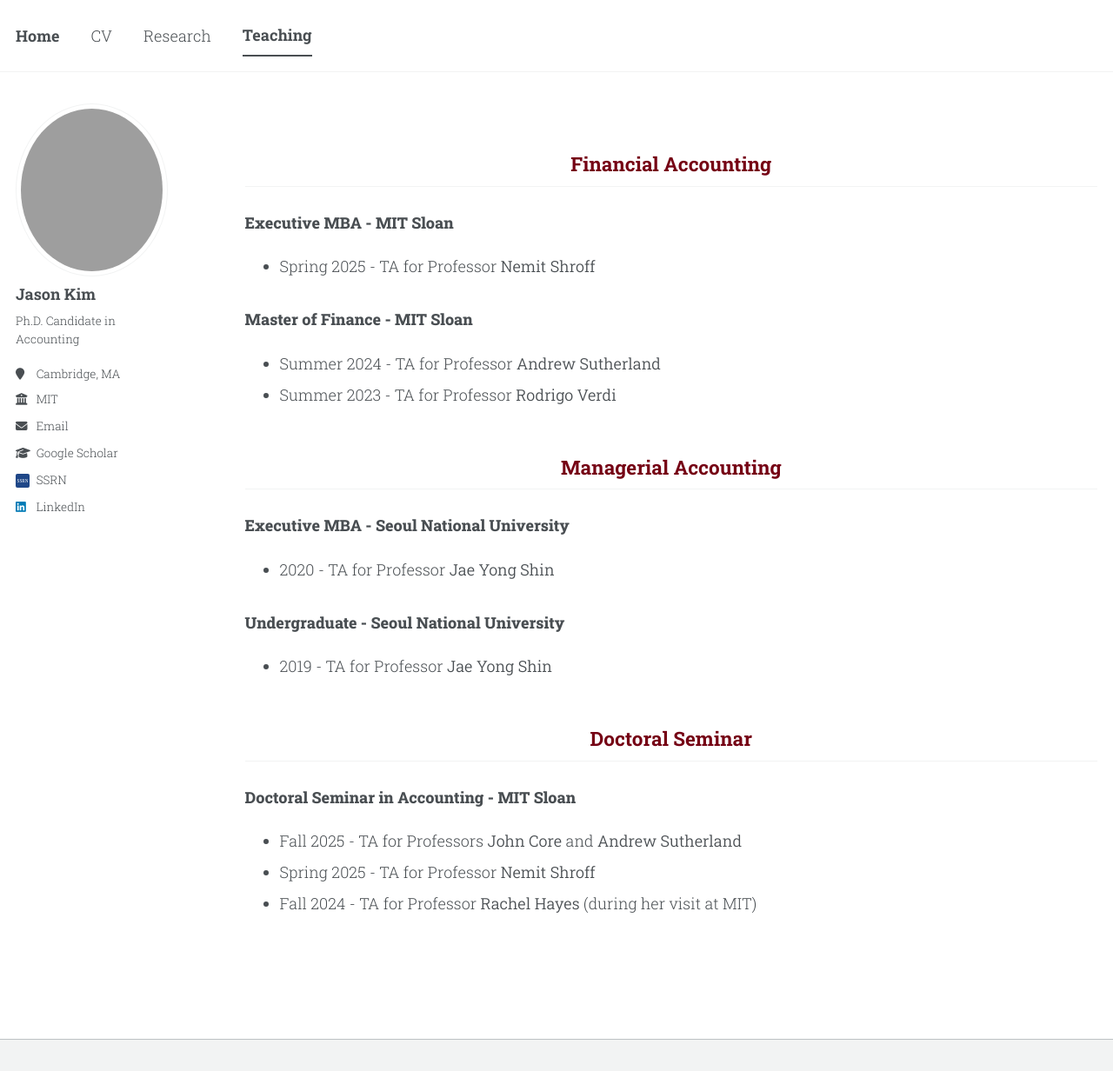
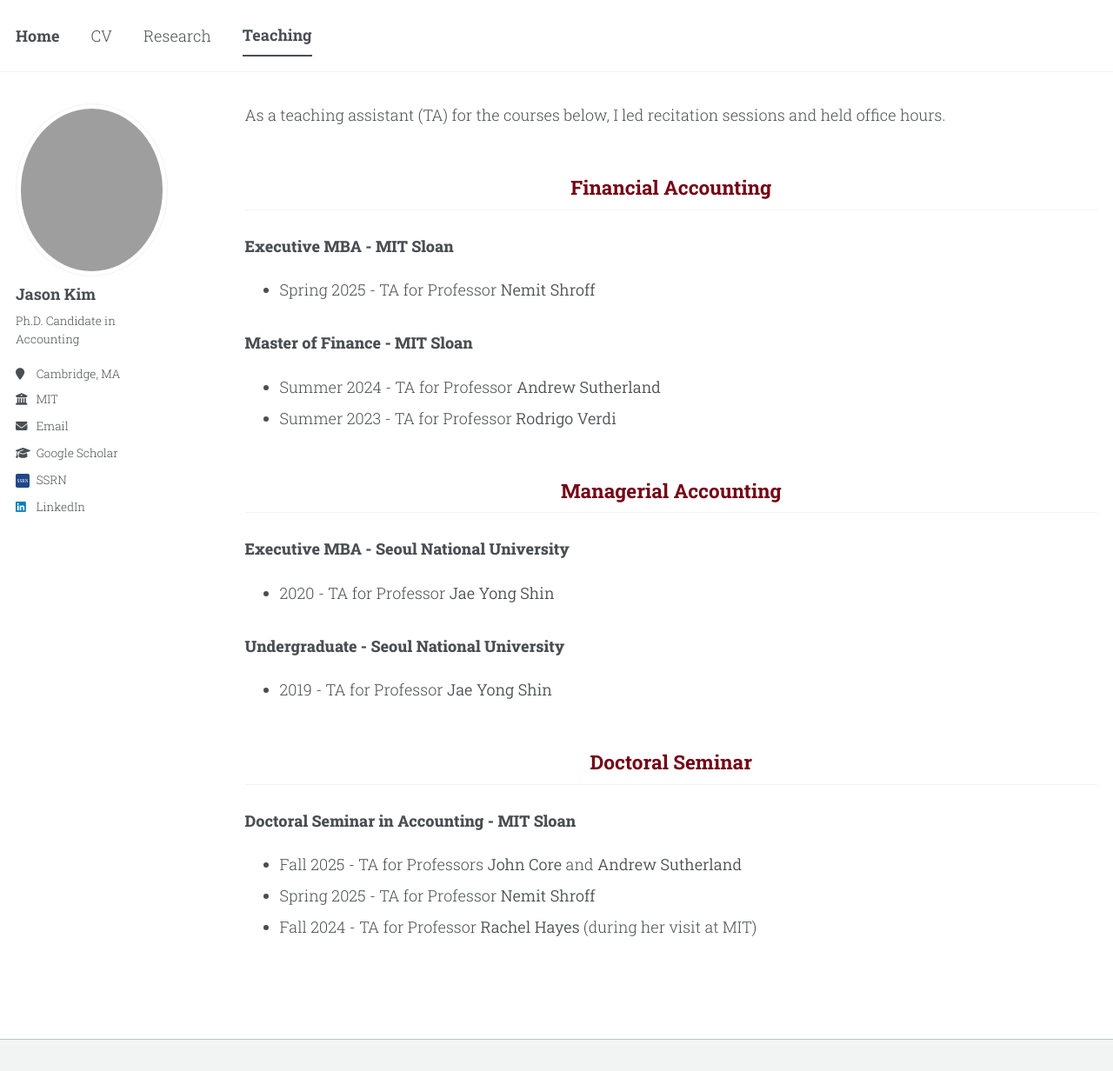
Before and after one commit to jgkim262/jgkim262.github.io, a Jekyll site: the page built from _pages/teaching.md, in a window 1280 px wide and 1232 px high. Shown: the whole window at 87% size. Built offline with Jekyll 4.4.1, drawn with Linux system fonts in a browser that asks for light colours; a style sheet for code colours, icons or effects is not loaded.

Commit message:
Update teaching.md

```diff
--- a/_pages/teaching.md
+++ b/_pages/teaching.md
@@ -3,6 +3,7 @@ permalink: /teaching/
 author_profile: true
 ---
 
+As a teaching assistant (TA) for the courses below, I led recitation sessions and held office hours.
 
 <div class="teaching" markdown="1">
 
```
